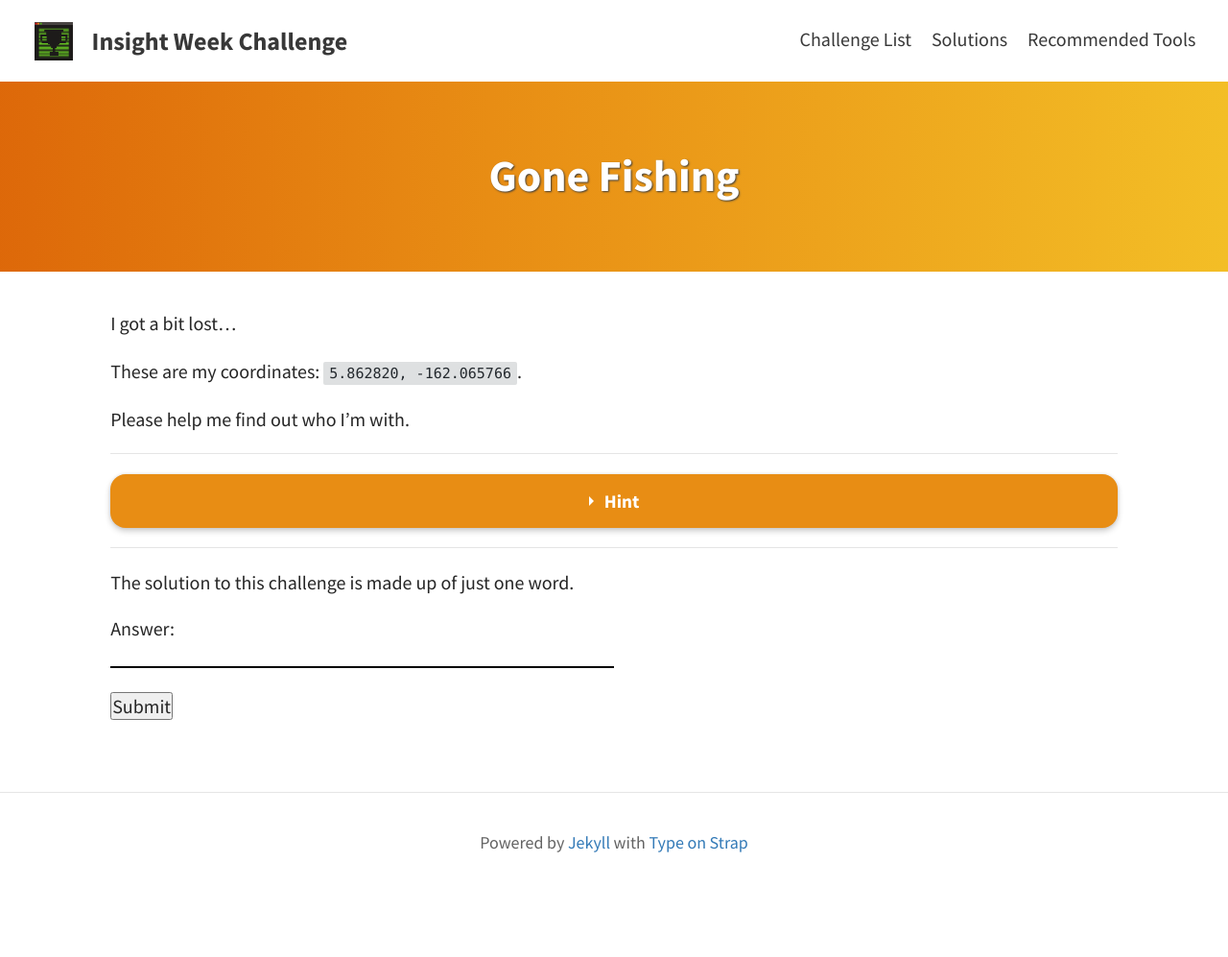
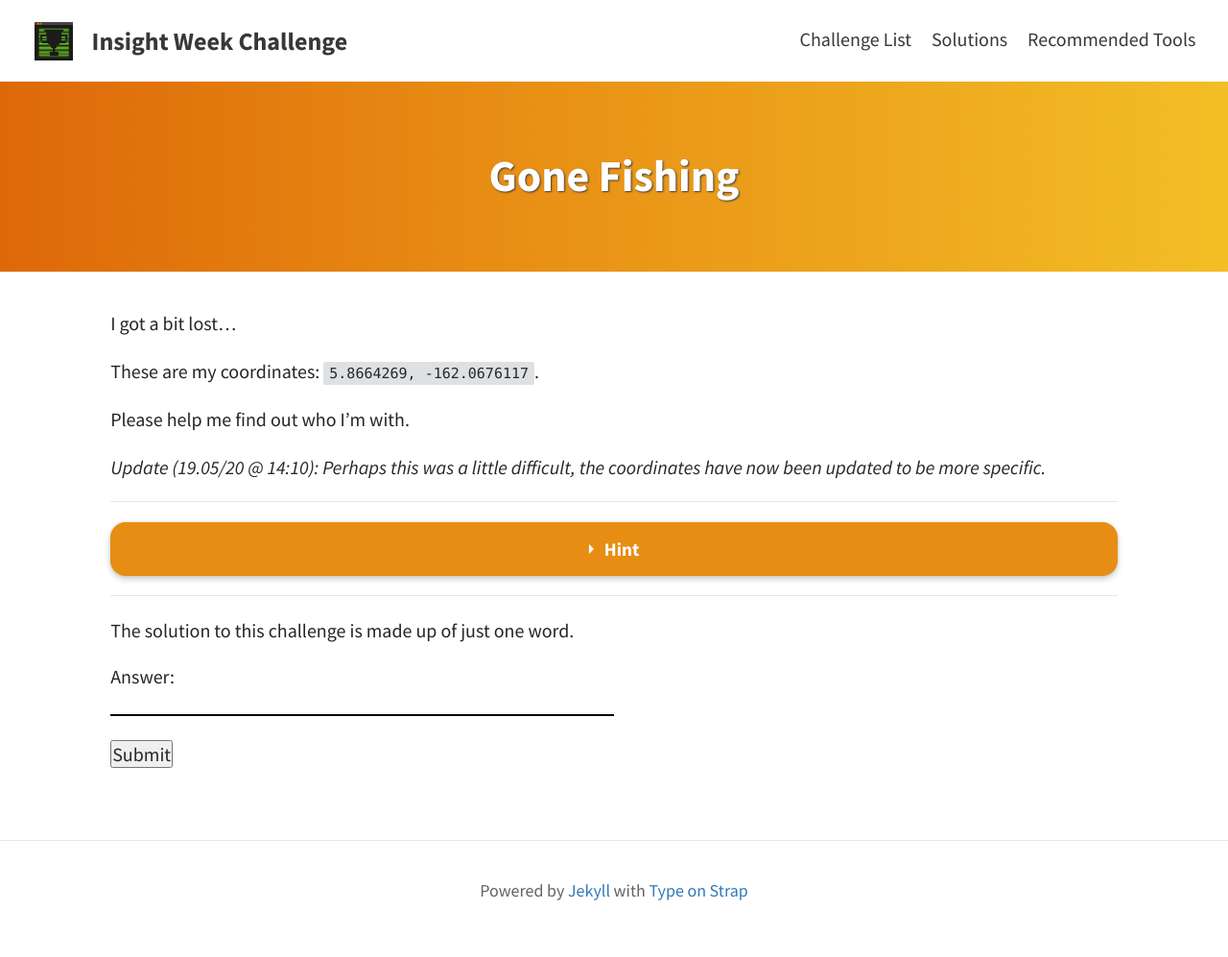
Before and after one commit to jnk838/insight-week-challenge, a Jekyll site: the page built from pages/challenges/gone-fishing.md, in a window 1280 px wide. Shown: the whole page at 96% size. Built offline with Jekyll 4.4.1, drawn with Linux system fonts in a browser that asks for light colours; before the commit the page ends 947 px from its top, so only the background shows below that.

Commit message:
Make gone fishing a little more clear hopefully

```diff
--- a/pages/challenges/gone-fishing.md
+++ b/pages/challenges/gone-fishing.md
@@ -10,6 +10,9 @@ hint: What is the creature?
 
 I got a bit lost...
 
-These are my coordinates: `5.862820, -162.065766`.
+These are my coordinates: `5.8664269, -162.0676117`.
 
 Please help me find out who I'm with.
+
+*Update (19.05/20 @ 14:10): Perhaps this was a little difficult, the
+coordinates have now been updated to be more specific.*
```
